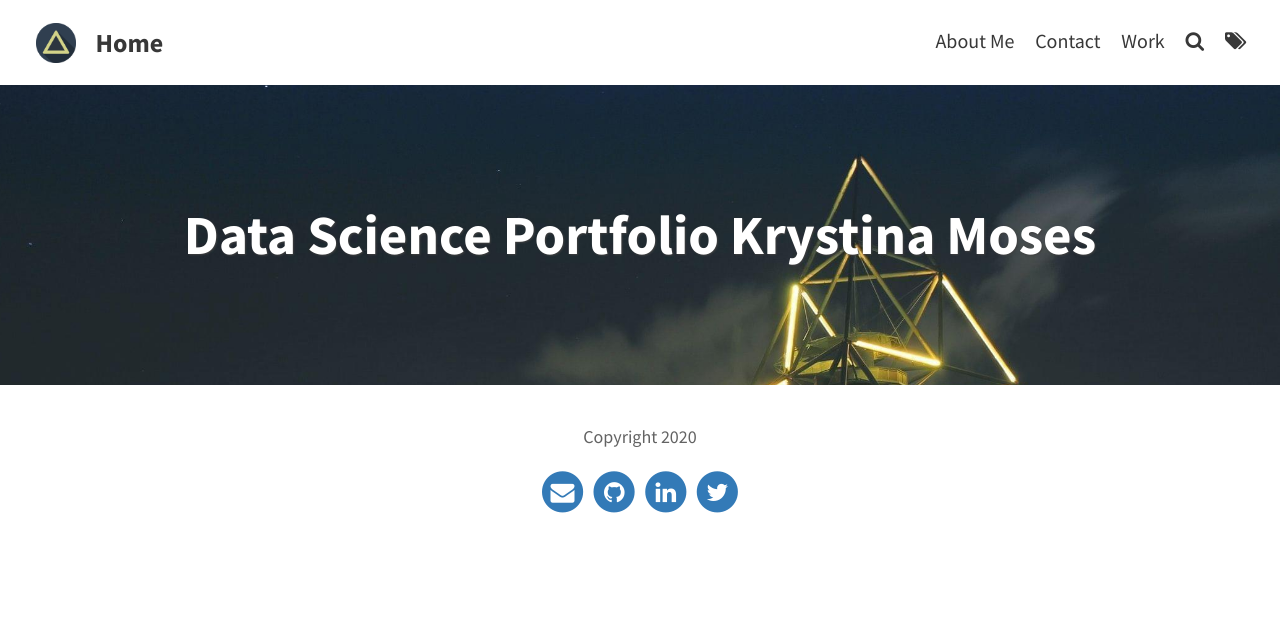
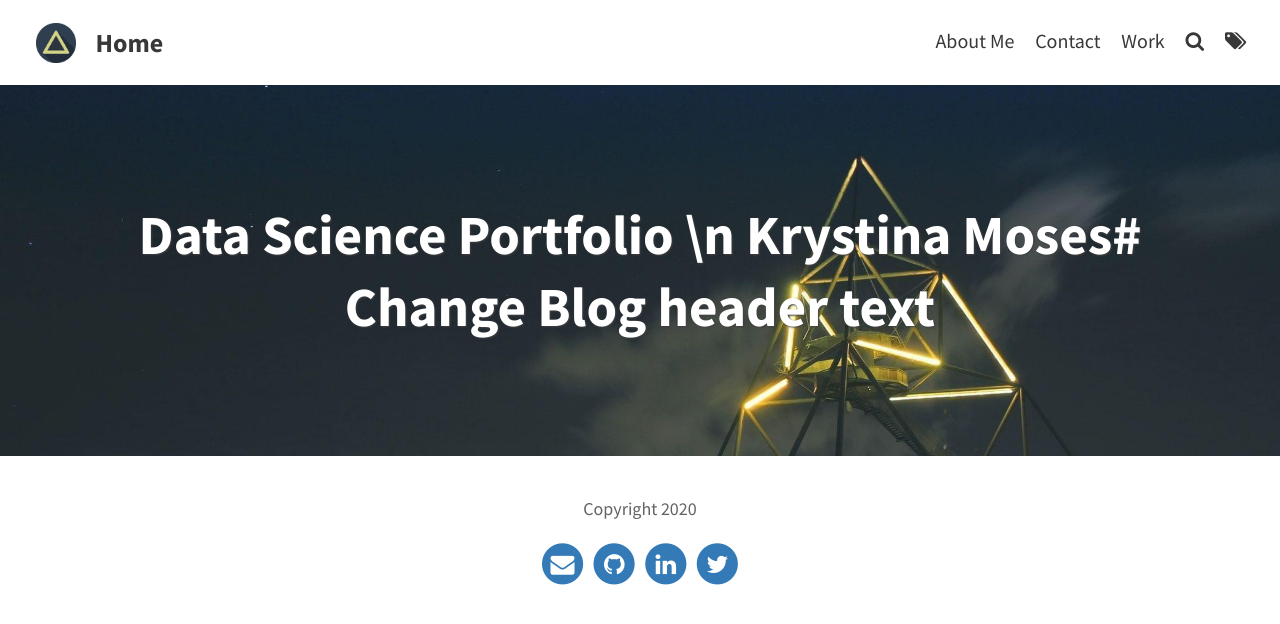
Before and after one commit to knmoses/knmoses.github.io, a Jekyll site: the page built from index.html, in a window 1280 px wide. Shown: the top 624 px of the page. Built offline with Jekyll 4.4.1, drawn with Linux system fonts in a browser that asks for light colours; the list of posts is cut into pages by our own code.

Commit message:
Update _config.yml

```diff
--- a/_config.yml
+++ b/_config.yml
@@ -9,8 +9,8 @@ avatar: assets/img/triangle.png                         # Empty for no avatar in
 favicon: assets/favicon.ico                             # Icon displayed in the tab
 
 # Header and footer text
-header_text: Data Science Portfolio
-                Krystina Moses # Change Blog header text
+header_text: Data Science Portfolio \n
+                  Krystina Moses# Change Blog header text
 header_feature_image: assets/img/pexels/triangular.jpeg
 footer_text: >
   Copyright 2020
```
